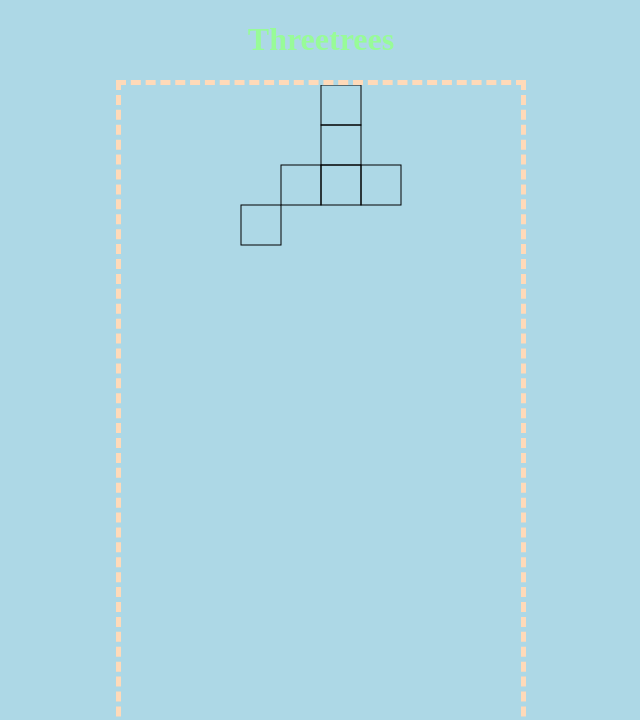
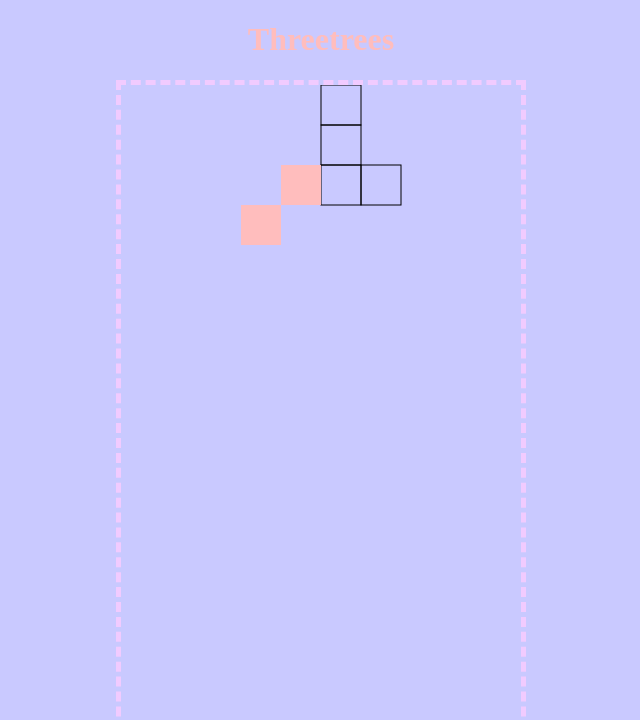
Before and after one commit to LazerLight/Lazer-Eyes, a plain HTML site: page index.html in a window 1280 px wide. Shown: the top 720 px of the page, without its empty margins (319-959 px from the left). Drawn offline with Linux system fonts and the light colour scheme.

Commit message:
Added some HTML/CSS

```diff
--- a/css/style.css
+++ b/css/style.css
@@ -1,15 +1,15 @@
 canvas {
-    border: 5px dashed peachpuff;
+    border: 5px dashed #f1cbff;
     padding: 0;
     margin: auto;
     display: block;
 }
 body{
-    background: lightblue
+    background: #c9c9ff
 }
 
 header {
     text-align: center;
-    color: palegreen;
+    color: #ffbdbd;
     font-weight: 900
 }
--- a/js/script.js
+++ b/js/script.js
@@ -88,7 +88,9 @@ function renderBoard(){
     for (var y = 0; y < gameBoard.length; y++ ){
         for(var x = 0; x < gameBoard[y].length; x++){
             if(gameBoard[y][x]){
-                ctx.strokeRect(x*unitlength,y*unitlength,unitlength,unitlength)
+
+                ctx.fillRect(x*unitlength,y*unitlength,unitlength,unitlength)
+                ctx.fillStyle = "#ffbdbd"
             }
         }
     }
```
